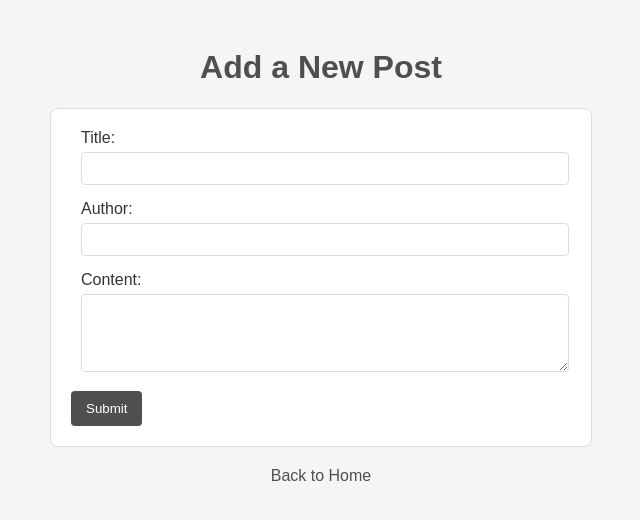
After one commit to MfFischer/Masterblog, a Flask app: page /add in a window 1280 px wide. The commit adds this page. Shown: the top 520 px of the page, without its empty margins (319-959 px from the left). Run offline with Flask 3, Linux system fonts and the light colour scheme.

Commit message:
Add form template for creating new posts

```diff
--- a/app.py
+++ b/app.py
@@ -1,10 +1,11 @@
+from flask import Flask, render_template, request, redirect, url_for
 import json
-from flask import Flask, render_template
 
 app = Flask(__name__)
 
 
 def load_posts():
+    """Load posts from a JSON file."""
     try:
         with open('posts.json', 'r') as f:
             return json.load(f)
@@ -13,17 +14,41 @@ def load_posts():
 
 
 def save_posts(posts):
+    """Save posts to a JSON file."""
     with open('posts.json', 'w') as f:
         json.dump(posts, f, indent=2)
 
 
 @app.route('/')
 def home():
+    """
+    Render the home page with a list of posts.
+    """
     posts = load_posts()
     return render_template('index.html', posts=posts)
 
 
-# Other routes and functions remain the same...
+@app.route('/add', methods=['GET', 'POST'])
+def add_post():
+    """
+    Render the add post form and handle form submission.
+    """
+    if request.method == 'POST':
+        # Create a new post from the form data.
+        new_post = {
+            'title': request.form['title'],
+            'author': request.form['author'],
+            'content': request.form['content']
+        }
+        # Load existing posts, add the new post, and save the updated list.
+        posts = load_posts()
+        posts.append(new_post)
+        save_posts(posts)
+        # Redirect to the home page.
+        return redirect(url_for('home'))
+    return render_template('add.html')
+
 
 if __name__ == '__main__':
+    # Run the Flask development server.
     app.run(debug=True)
--- a/static/style.css
+++ b/static/style.css
@@ -25,3 +25,70 @@ h1 {
 .post p {
     margin: 10px 0;
 }
+
+form {
+    background-color: #FFF;
+    border: 1px solid #DDD;
+    padding: 20px;
+    border-radius: 8px;
+    max-width: 500px;
+    margin: 0 auto;
+}
+
+.form-group {
+    margin-bottom: 15px;
+    margin-left: 10px; /* Example left margin */
+    margin-right: 20px;
+}
+
+label {
+    display: block;
+    margin-bottom: 5px;
+}
+
+input[type="text"], textarea {
+    width: 100%;
+    padding: 8px;
+    border: 1px solid #DDD;
+    border-radius: 4px;
+}
+
+button {
+    background-color: #4F4F4F;
+    color: #FFF;
+    padding: 10px 15px;
+    border: none;
+    border-radius: 4px;
+    cursor: pointer;
+}
+
+button:hover {
+    background-color: #333;
+}
+
+a {
+    display: block;
+    text-align: center;
+    margin-top: 20px;
+    color: #4F4F4F;
+    text-decoration: none;
+}
+
+a:hover {
+    text-decoration: underline;
+}
+
+.add-post-link {
+    display: inline-block;
+    margin-bottom: 20px;
+    background-color: #4F4F4F;
+    color: #FFF;
+    padding: 10px 15px;
+    border-radius: 4px;
+    text-decoration: none;
+}
+
+.add-post-link:hover {
+    background-color: #333;
+    text-decoration: none;
+}
--- /dev/null
+++ b/templates/add.html
@@ -0,0 +1,28 @@
+<!DOCTYPE html>
+<html lang="en">
+<head>
+    <meta charset="UTF-8">
+    <meta name="viewport" content="width=device-width, initial-scale=1.0">
+    <title>Add New Post</title>
+    <link rel="stylesheet" href="{{ url_for('static', filename='style.css') }}">
+</head>
+<body>
+    <h1>Add a New Post</h1>
+    <form action="{{ url_for('add_post') }}" method="post">
+        <div class="form-group">
+            <label for="title">Title:</label>
+            <input type="text" id="title" name="title" required>
+        </div>
+        <div class="form-group">
+            <label for="author">Author:</label>
+            <input type="text" id="author" name="author" required>
+        </div>
+        <div class="form-group">
+            <label for="content">Content:</label>
+            <textarea id="content" name="content" rows="4" cols="50" required></textarea>
+        </div>
+        <button type="submit">Submit</button>
+    </form>
+    <a href="{{ url_for('home') }}">Back to Home</a>
+</body>
+</html>
```
Also changed, not shown: templates/index.html (+10 -15 lines).
